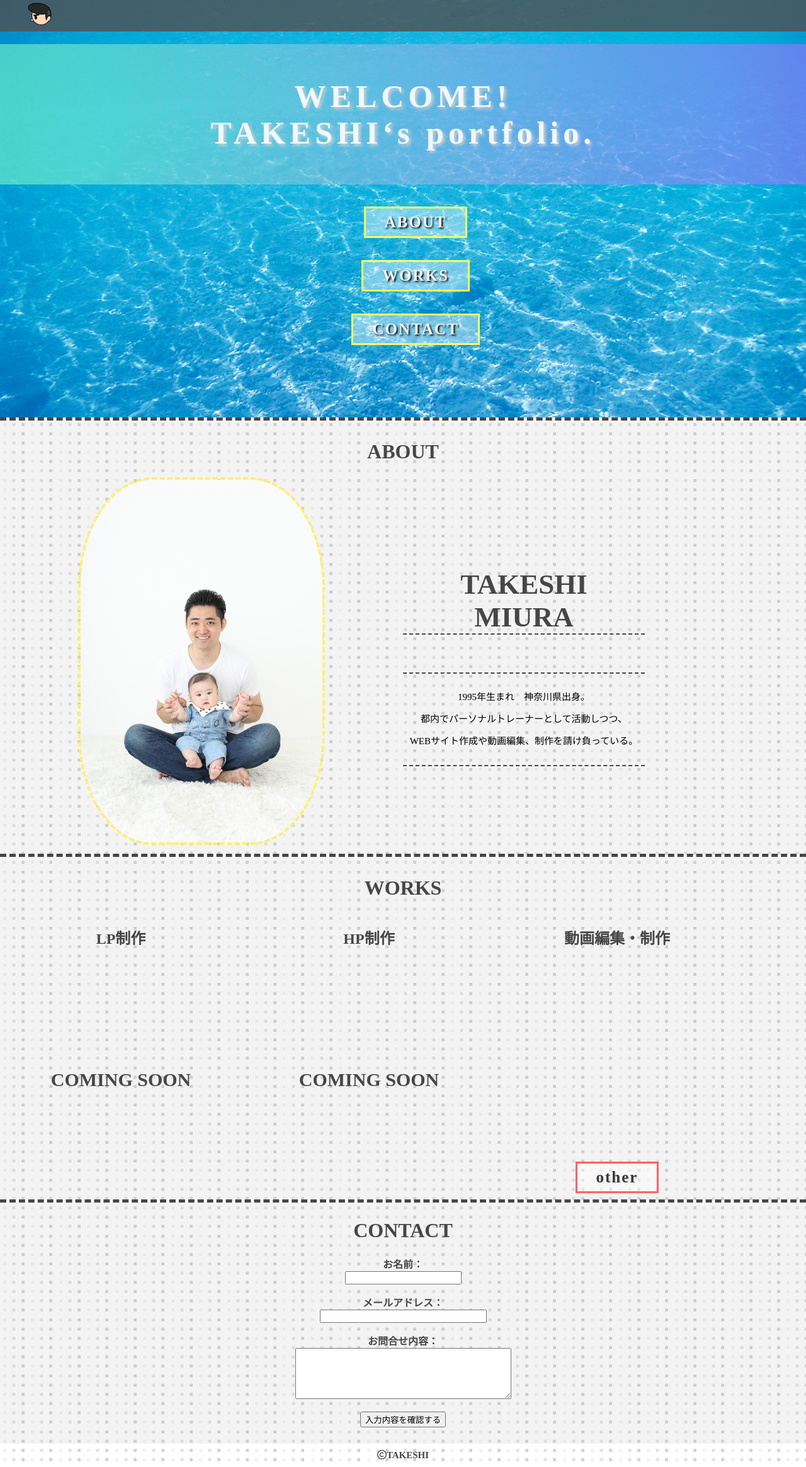
After one commit to Takeshi0731/favicon.ico, a PHP site: page /index.php in a window 1280 px wide. The commit adds this page. Shown: the whole page at 63% size. Run offline with PHP 8.4, Linux system fonts and the light colour scheme; some libraries are stand-ins or nearby versions; grey boxes are pictures that could not be loaded.

Commit message:
Add files via upload

```diff
--- /dev/null
+++ b/index.php
@@ -0,0 +1,250 @@
+<!DOCTYPE html>
+<html lang="jp">
+<head>
+  <meta charset="UTF-8">
+  <meta name="viewport" content="width=device-width, initial-scale=1.0">
+  <meta http-equiv="X-UA-Compatible" content="ie=edge">
+  <meta name="viewport" content="width=device-width, initial-scale=1.0">
+  <link rel="stylesheet" href="style.css">
+  <script src="https://kit.fontawesome.com/d4c436a9cd.js" crossorigin="anonymous"></script>
+  <script src="http://ajax.googleapis.com/ajax/libs/jquery/1.9.1/jquery.min.js"></script>
+  <link rel="shortcut icon" href="favicon.ico"/>
+  <title>Takeshi.portfolio</title>
+
+</head>
+<body>
+  <div class="wrap">
+    <header>
+      <div class="container-head">
+        <div class="header-left">
+          <a href="#top">
+            <img class="logo" src="logo.png" alt="ロゴマーク" >
+          </a>
+        </div>
+        <div class="header-right">
+          <div class="menu-icon" id="open">
+              <i class="fas fa-bars"></i>
+          </div>
+        </div>
+        <div class="clear"></div>
+      </div>
+
+
+    </header>
+
+    <div class="menu-modal-wrapper" id="menu-modal">
+      <div class="modal">
+        <ul>
+          <li>
+            <a href="#top" class="btn">TOP</a>
+          </li>
+          <li>
+            <a href="#about" class="btn">ABOUT</a>
+          </li>
+          <li>
+            <a href="#works" class="btn">WORKS</a>
+          </li>
+          <li>
+            <a href="#contact" class="btn">CONTACT</a>
+          </li>
+          <li>
+              <i class="far fa-times-circle" id="close"></i>
+          </li>
+        </ul>
+      </div>
+    </div>
+
+    <!--トップ-->
+    <div id="top">
+      <div class="container">
+        <div class="top-text">
+          <h1>WELCOME! <br>
+          TAKESHI‘s portfolio.</h1>
+        </div>
+        <div class="menu">
+          <nav class="menu-list">
+            <ul>
+              <li>
+                <a href="#about" class="btn" >ABOUT</a>
+              </li>
+              <li>
+                <a href="#works" class="btn">WORKS</a>
+              </li>
+              <li>
+                <a href="#contact" class="btn">CONTACT</a>
+              </li>
+            </ul>
+          </nav>
+        </div>
+      </div>
+    </div>
+    <!--トップここまで-->
+
+    <div id="about">
+      <div class="container-2">
+        <h1>ABOUT</h1>
+        <div class="file">
+          <div class="photo">
+            <img src="profile.jpeg" alt="三浦健の写真">
+          </div>
+          <div class="profile">
+            <h1>TAKESHI<br>MIURA</h1>
+            <p>1995年生まれ　神奈川県出身。<br>都内でパーソナルトレーナーとして活動しつつ、<br> WEBサイト作成や動画編集、制作を請け負っている。</p>
+          </div>
+        </div>
+
+      </div>
+
+    </div>
+    <!--profileここまで-->
+    <!--ここからworks-->
+    <div id="works">
+      <div class="container-3">
+        <h1>WORKS</h1>
+        <div class="skil">
+          <div class="contents lp">
+              <h2>LP制作</h2>
+              <p class="item">COMING SOON</p>
+          </div>
+          <div class="contents hp">
+              <h2>HP制作</h2>
+              <p class="item">COMING SOON</p>
+          </div>
+          <div class="contents move">
+              <h2>動画編集・制作</h2>
+              <iframe class="item2" width="90%" height="315" src="https://www.youtube.com/embed/vno4NqvKI6o" frameborder="0" allow="accelerometer; autoplay; encrypted-media; gyroscope; picture-in-picture" allowfullscreen></iframe>
+              <a href="https://www.youtube.com/watch?v=1WH0h2npRWM&list=PLMuhsNRpR-PX6Pfnqiqvs0fF-AurVXJ1k" class="btn ">other</a>
+          </div>
+        </div>
+      </div>
+    </div>
+    <!--ここまでworks-->
+    <!--ここからcontact-->
+    <div id="contact">
+      <div class="container-4">
+        <h1>CONTACT</h1>
+        <div class="info">
+        <?php
+          /*******************************
+           確認ページから戻ってきた場合のデータの受け取り
+          *******************************/
+          if (isset($_POST["backbtn"])) {
+            //確認ページ（confirm.php）から戻ってきた場合にはデータを受け取る
+            $namae		= $_POST["namae"];		//お名前
+            $mailaddress	= $_POST["mailaddress"];	//メールアドレス
+            $naiyou		= $_POST["naiyou"];		//お問合せ内容
+
+            //危険な文字列を入力された場合にそのまま利用しない対策
+            $namae		= htmlspecialchars($namae, ENT_QUOTES);
+            $mailaddress	= htmlspecialchars($mailaddress, ENT_QUOTES);
+            $naiyou		= htmlspecialchars($naiyou, ENT_QUOTES);
+          } else {
+            //確認ページから戻ってきた場合でなければ、変数の値は必ず空となる
+            $namae		= '';				//お名前
+            $mailaddress	= '';				//メールアドレス
+            $naiyou		= '';				//お問合せ内容
+          }
+        ?>
+
+          <form method="post" action="confirm.php">
+          <p><label>お名前：<br>
+          <input type="text" maxlength="255" name="namae" value="<?=$namae?>">
+          </label></p>
+
+          <p><label>メールアドレス：<br>
+          <input type="email" size="30" maxlength="255" name="mailaddress" value="<?=$mailaddress?>">
+          </label></p>
+
+          <p><label>お問合せ内容：<br>
+          <textarea name="naiyou" cols="40" rows="5"><?=$naiyou?></textarea>
+          </label></p>
+
+          <p><input type="submit" value="入力内容を確認する"></p>
+          </form>
+
+         <!-- <p>
+            お問い合わせ、お仕事のご依頼は
+            <a href="mailto:pttakeshi0731@gmail.com">こちら</a>からお願いいたします。
+          </p> -->
+
+        </div>
+
+      </div>
+
+    </div>
+    <footer>
+      <div class="container-foot">
+        <h1><i class="far fa-copyright foot"></i>TAKESHI</h1>
+      </div>
+
+    </footer>
+  </div>
+  <!--Jquery-->
+  <script>
+      jQuery(function(){
+            /*モーダル*/
+            $('#open').click(function(){
+              $('#menu-modal').fadeIn();
+            });
+            $('#close').click(function(){
+              $('#menu-modal').fadeOut();
+            });
+            /*モーダル*/
+            /*TOP*/
+            var btn_hover={
+              "letter-spacing": "5px",
+              "transition": "all 0.2s"
+            }
+            var btn_out={
+              "letter-spacing": "0px",
+              "transition": "all 0.2s"
+            }
+            $('.btn')
+           .mouseover(function () {
+             $(this).css(btn_hover);
+           })
+           .mouseout(function () {
+             $(this).css(btn_out);
+           });
+            /*TOP*/
+            /*WORKS*/
+            var p_move={
+              "letter-spacing": "5px",
+              "font-size": "35px",
+              "transition": "all 0.3s"
+            }
+            var p_out={
+              "letter-spacing": "0px",
+              "font-size": "30px",
+              "transition": "all 0.3s"
+            }
+            var move_hover={
+              "width": "100%",
+              "height": "330px",
+              "transition": "all 0.2s"
+            }
+            var move_out={
+              "width": "90%",
+              "height": "315px",
+              "transition": "all 0.2s"
+            }
+           $('.item')
+           .mouseover(function () {
+             $(this).css(p_move);
+           })
+           .mouseout(function () {
+             $(this).css(p_out);
+           });
+           $('.item2')
+           .mouseover(function () {
+             $(this).css(move_hover);
+           })
+           .mouseout(function () {
+             $(this).css(move_out);
+           });
+           /*WORKS*/
+      });
+   </script>
+
+</body>
+</html>
--- a/style.css
+++ b/style.css
@@ -327,6 +327,17 @@ header{
   font-weight: bold;
 }
 /*ここまでcontact*/
+/*PHP*/
+.container-php{
+  width: 100%;
+  margin: 0 auto;
+ /* background-color: rgba(190, 190, 190, 0.349);*/
+  text-align: center;
+  color: rgb(0, 0, 0);
+
+}
+
+
 /*ここからfooter*/
 .container-foot{
   text-align: center;
```
Also changed, not shown: confirm.php (added, +79 -0 lines), mail.php (added, +88 -0 lines).
